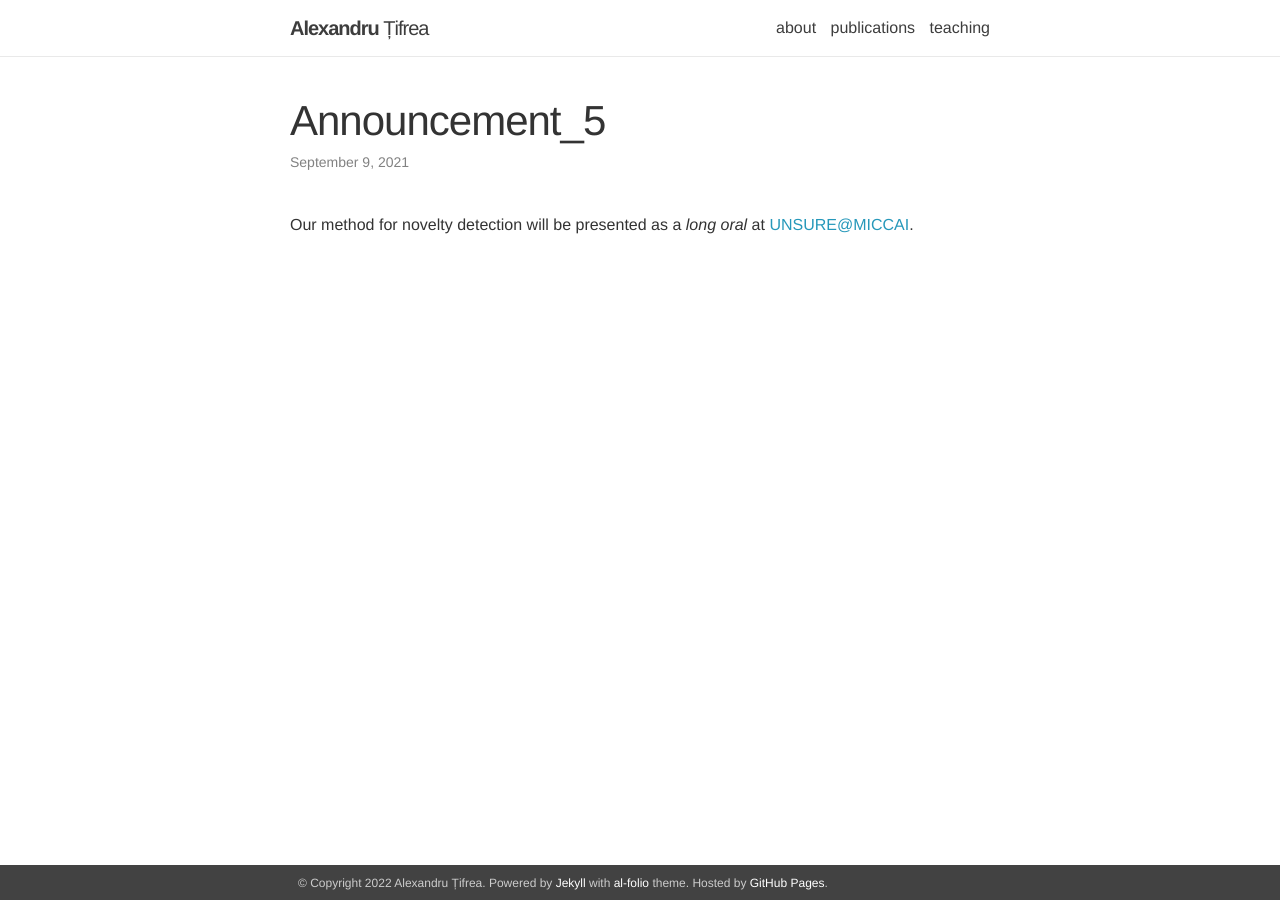
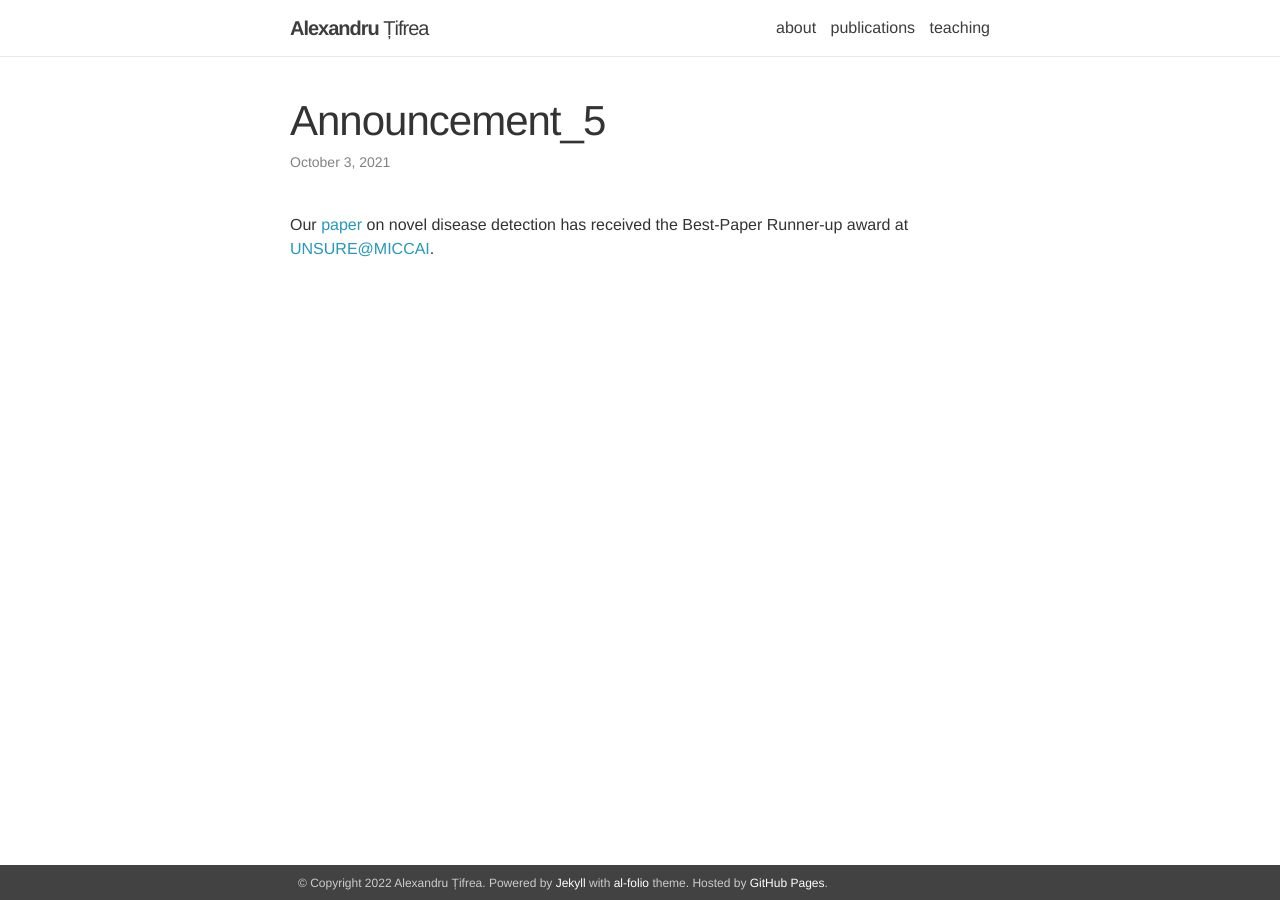
Before and after one commit to alex-tifrea/alex-tifrea.github.io, a Jekyll site: the page built from _news/announcement_5.md, in a window 1280 px wide. Built offline with Jekyll 4.4.1, drawn with Linux system fonts in a browser that asks for light colours; nearby versions of some CDN libraries.

Commit message:
changed news on UNSURE prize

```diff
--- a/_news/announcement_5.md
+++ b/_news/announcement_5.md
@@ -1,7 +1,7 @@
 ---
 layout: post
-date: 2021-09-09 16:11:00-0400
+date: 2021-10-03 16:11:00-0400
 inline: true
 ---
 
-Our method for novelty detection will be presented as a *long oral* at [UNSURE@MICCAI](https://unsuremiccai.github.io/).
+Our [paper](assets/pdf/erd_unsure.pdf) on novel disease detection has received the Best-Paper Runner-up award at [UNSURE@MICCAI](https://unsuremiccai.github.io/).
```
Also changed, not shown: 1 other file.
